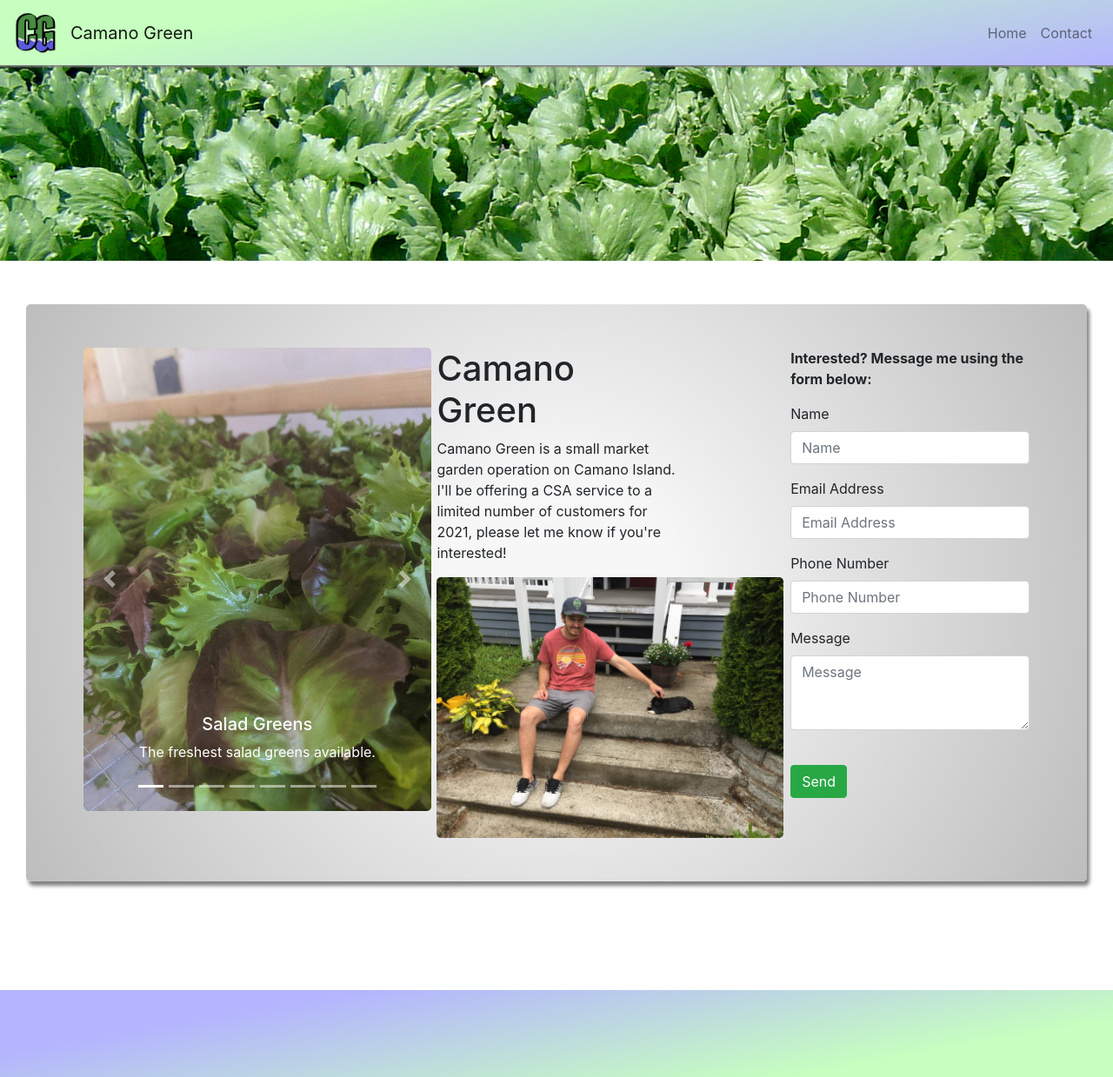
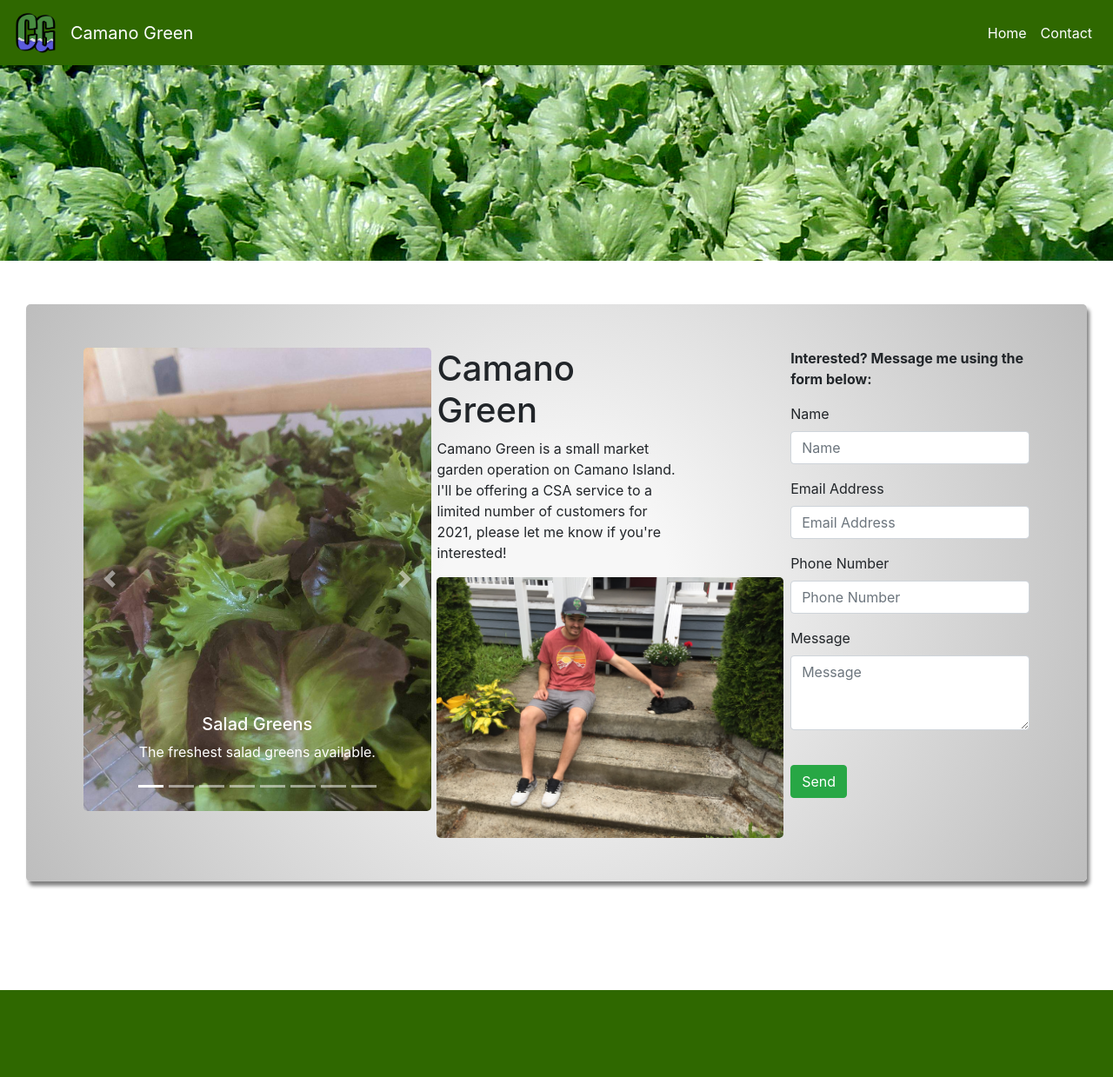
Before and after one commit to robertsaj2/CamanoGreen, a Flask app: page / in a window 1280 px wide. Shown: the whole page at 87% size. Run offline with Flask 2, Linux system fonts and the light colour scheme; some libraries are stand-ins or nearby versions.

Commit message:
dark green header and footer, white text header

```diff
--- a/templates/base.html
+++ b/templates/base.html
@@ -27,7 +27,7 @@
   <body class="container-fluid">
 
        <!-- Navigation -->
-       <nav class="row navbar navbar-expand-lg navbar-light fixed-top" id="mainNav" style="height: 75px; background: rgb(198,255,191); background: linear-gradient(170deg, rgba(198,255,191,1) 25%, rgba(180,180,255,1) 100%); box-shadow: 0 4px 2px -2px gray;">
+       <nav class="row navbar navbar-expand-lg navbar-light fixed-top" id="mainNav" style="height: 75px; background: #2f6800;">
         <div class="container-fluid">
           <a class="navbar-brand" href="/">
             <div class="d-flex row align-items-center">
@@ -36,7 +36,7 @@
               </div>
 
               <div class="d-flex flex-column justify-content-center">
-                <p class="m-0">Camano Green</p>
+                <p class="m-0" style="color: white;">Camano Green</p>
 
               </div>
 
@@ -50,10 +50,10 @@
           <div class="collapse navbar-collapse" id="navbarResponsive">
             <ul class="navbar-nav ml-auto">
               <li class="nav-item">
-                <a class="nav-link" href="/">Home</a>
+                <a class="nav-link" href="/" style="color: white;">Home</a>
               </li>
               <li class="nav-item">
-                <a class="nav-link" href="/contact">Contact</a>
+                <a class="nav-link" href="/contact" style="color: white;">Contact</a>
               </li>
             </ul>
           </div>
@@ -71,7 +71,7 @@
 
     <!-- Footer -->
 
-    <div class="row" style="height: 100px; background: rgb(180,180,255); background: linear-gradient(170deg, rgba(180,180,255,1) 22%, rgba(198,255,191,1) 80%);;">
+    <div class="row" style="height: 100px; background: rgb(180,180,255); background: #2f6800">
     </div>
 
 
```
